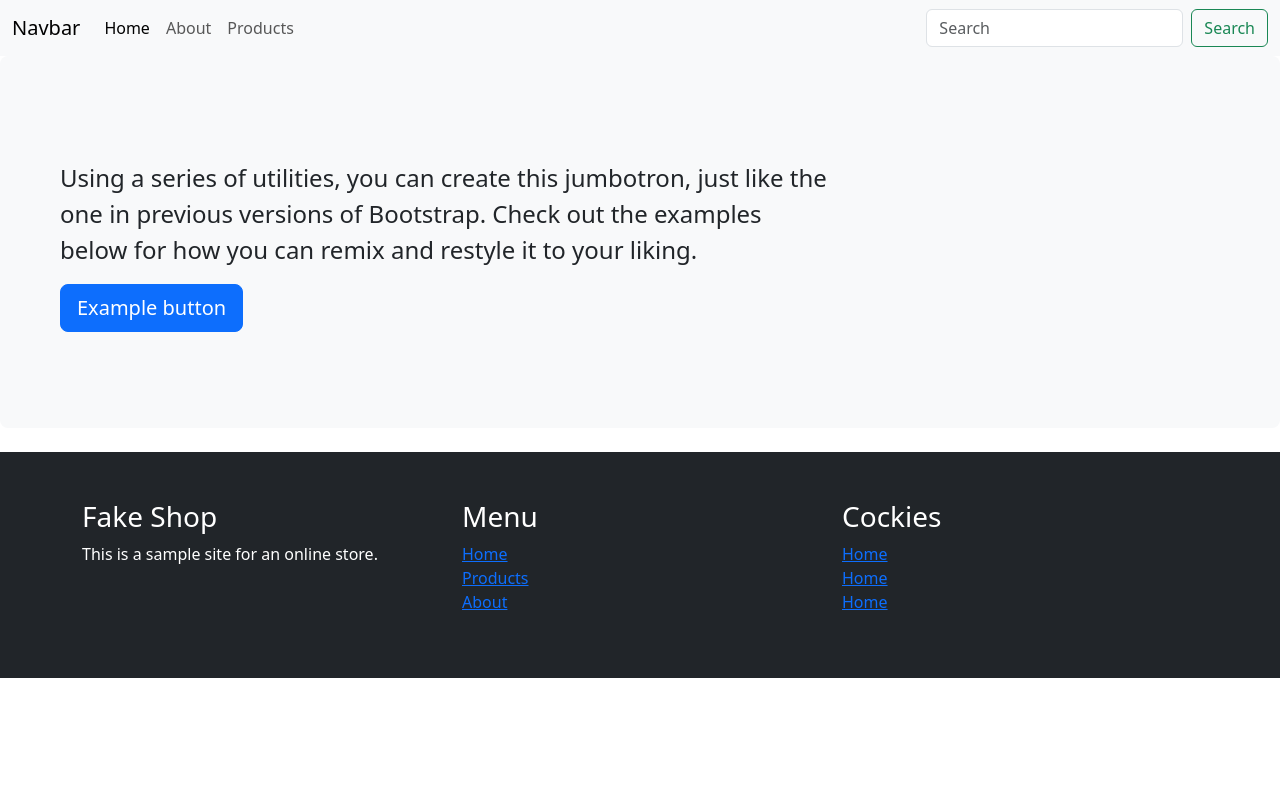
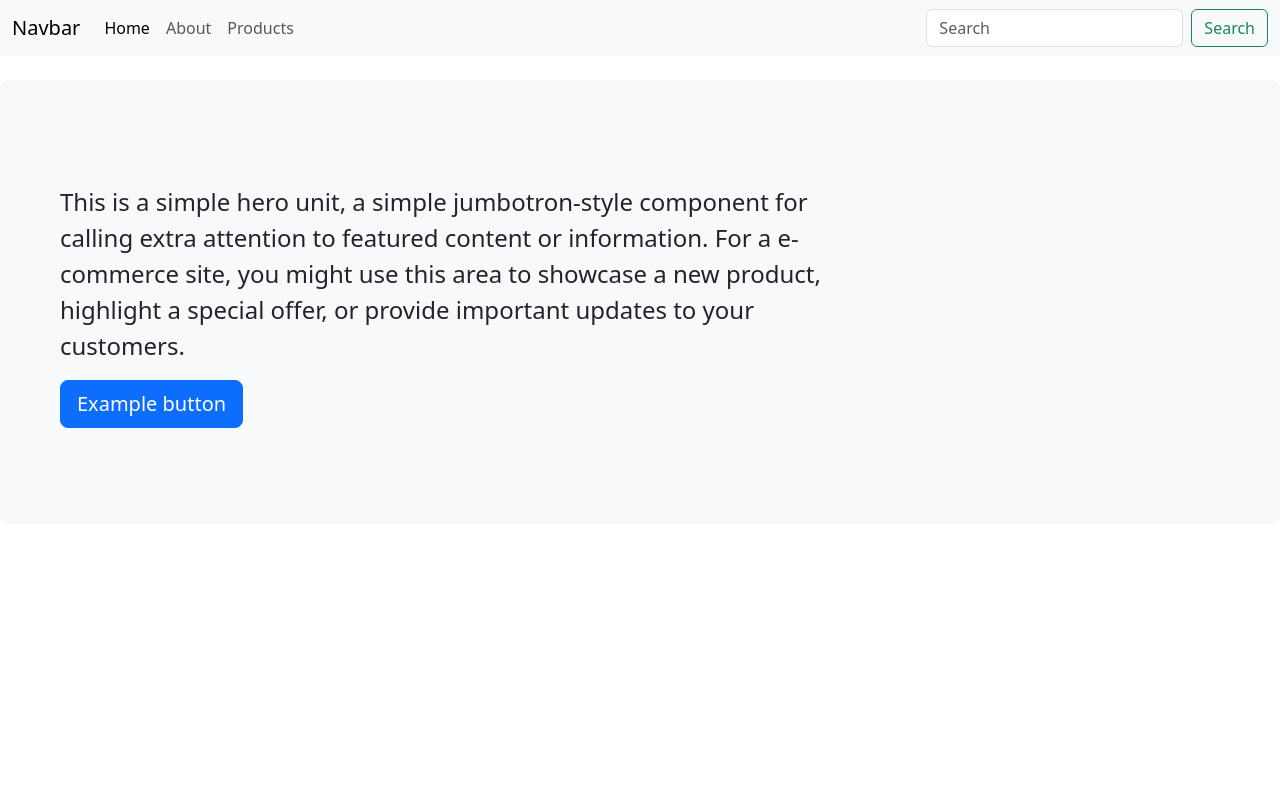
Before and after one commit to andreapaccagnella94/react-router, a React (Vite) app: page / in a window 1280 px wide. Shown: the top 800 px of the page. Built offline with nearby package versions, Linux system fonts and the light colour scheme.

Commit message:
add organized the overall product page

```diff
--- a/package.json
+++ b/package.json
@@ -10,6 +10,7 @@
     "preview": "vite preview"
   },
   "dependencies": {
+    "axios": "^1.12.2",
     "bootstrap": "^5.3.8",
     "bootstrap-icons": "^1.13.1",
     "react": "^19.1.1",
--- a/src/pages/AboutPage.jsx
+++ b/src/pages/AboutPage.jsx
@@ -1,4 +1,4 @@
-import AppNav from "../components/AppNav"
+
 
 export default function AboutPage() {
 
--- a/src/pages/HomePage.jsx
+++ b/src/pages/HomePage.jsx
@@ -1,25 +1,3 @@
-/*
-Consegna
-
-Creiamo il frontend del nostro mini e-commerce e le sue pagine principali!
-Useremo Fake Store API come backend fittizio per simulare i dati dei prodotti.
-
-https://fakestoreapi.com/
-
-Obiettivi
-
-Installiamo React Router DOM: npm i react-router-dom
-Creiamo almeno 3 pagine principali:
-Homepage (con un messaggio di benvenuto o immagine promozionale)
-Chi siamo
-Prodotti (pagina che mostrerà la lista dei prodotti prendendoli da https://fakestoreapi.com/products)
-Implementiamo una Navbar visibile in tutte le pagine per navigare tra di esse
-
-Bonus
-
-Centralizziamo la Navbar usando un componente Layout
-Gestiamo la classe active per i link attivi nella Navbar
-*/
 
 
 export default function HomePage() {
@@ -27,14 +5,14 @@
     return (
         <>
 
-            <main>
-                <div className="p-5 mb-4 bg-light rounded-3">
+            <main className="min-vh-100">
+                <div className="p-5 my-4 bg-light rounded-3">
                     <div className="container-fluid py-5">
                         <h1 className="display-5 fw-bold"> </h1>
                         <p className="col-md-8 fs-4">
-                            Using a series of utilities, you can create this jumbotron, just
-                            like the one in previous versions of Bootstrap. Check out the
-                            examples below for how you can remix and restyle it to your liking.
+                            {/* messagio di benventuo del sito finto di un e-commerce */}
+                            This is a simple hero unit, a simple jumbotron-style component for calling extra attention to featured content or information.
+                            For a e-commerce site, you might use this area to showcase a new product, highlight a special offer, or provide important updates to your customers.
                         </p>
                         <button className="btn btn-primary btn-lg" type="button">
                             Example button
--- a/src/pages/ProductsPage.jsx
+++ b/src/pages/ProductsPage.jsx
@@ -1,12 +1,55 @@
-import AppNav from "../components/AppNav"
+import axios from "axios"
+import { useState, useEffect } from "react"
 
 export default function ProductsPage() {
+
+    const initialPage = 'https://fakestoreapi.com/products'
+    // make a state variable where store the products list
+    const [products, setProducts] = useState([])
+    const [currentPage, setCurrentPage] = useState(initialPage)
+
+    function fetchData(page) {
+        axios
+            .get("https://fakestoreapi.com/products")
+            .then(res => {
+                // log per vedere
+                // console.log(res.data);
+                const products = res.data
+                setProducts(products)
+            })
+            .catch(err => {
+                console.error(err.message)
+            })
+    }
+
+    useEffect(() => {
+        fetchData(currentPage)
+    }, [])
 
     return (
         <>
             <main>
+                <div className="container text-center my-5">
+                    <h1>PRODUCTS</h1>
+                </div>
+                <section>
+                    <div className="container">
+                        <div className="row g-4">
+                            {products.map(product =>
+                                <div className="col-12 col-sm-6 col-md-4 col-lg-3" key={product.id}>
+                                    <div className="card h-100">
+                                        <img src={product.image} className="card-img-top"></img>
+                                        <div className="card-body">
+                                            <h5 className="card-title">{product.title}</h5>
+                                            <p className="card-text">{product.description}</p>
+                                        </div>
+                                    </div>
+                                </div>
+                            )}
 
-                <h1>products</h1>
+                        </div>
+                    </div>
+                </section>
             </main>
         </>
     )
```
Also changed, not shown: 1 other file (tests, documents, lock files or other folders).
